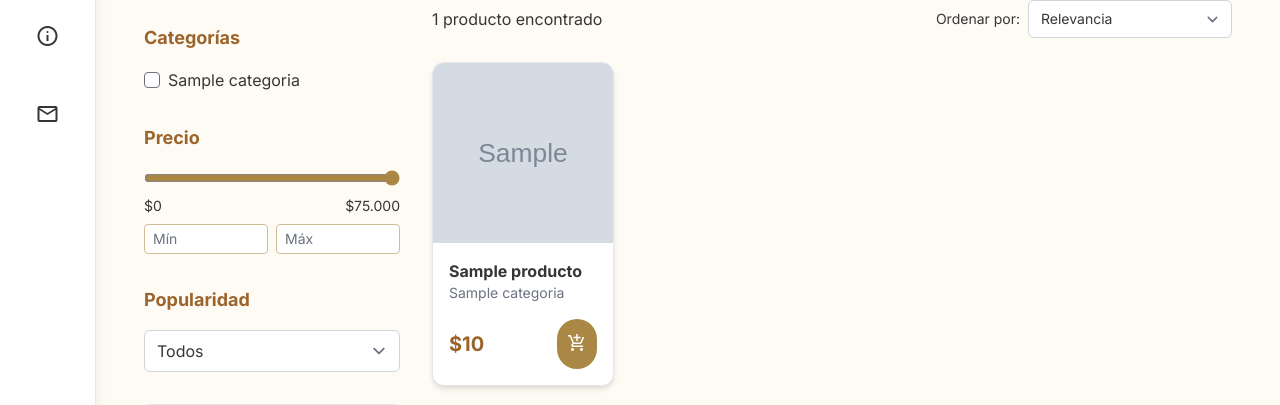
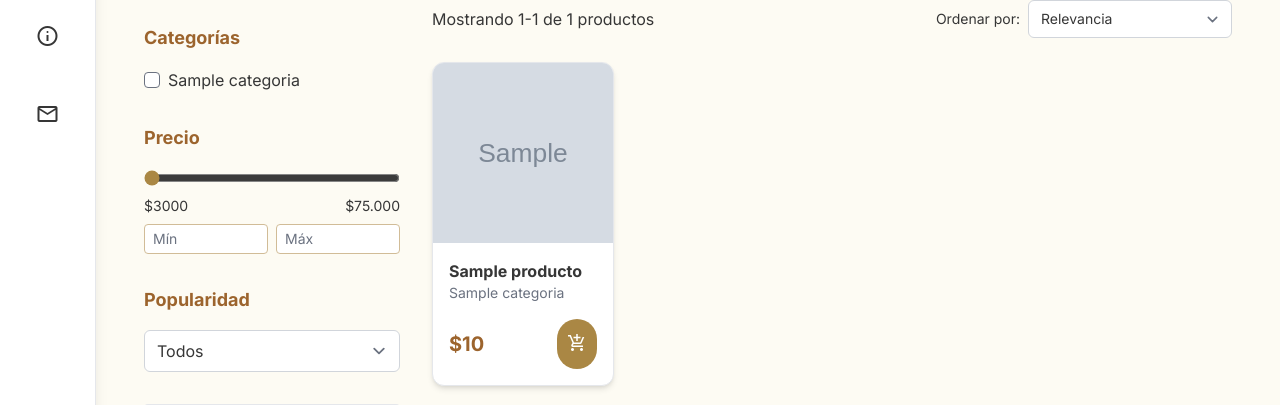
Before and after one commit to Josue-Ribero/meraki, a FastAPI app: page / in a window 1280 px wide. Shown: the part 108-513 px from the top of the page. Run offline with FastAPI, Linux system fonts and the light colour scheme; tables that the repository leaves empty hold one stand-in row (values such as "Sample post"); grey boxes marked "Sample" are stand-in pictures; some libraries are stand-ins or nearby versions.

Commit message:
Productos en la página principal con paginación

```diff
--- a/frontend/static/js/principal.js
+++ b/frontend/static/js/principal.js
@@ -1,4 +1,4 @@
-// principal.js - CON FILTROS COMPLETOS
+// principal.js - CON FILTROS COMPLETOS Y PAGINACIÓN
 let todosLosProductos = [];
 let categoriasDisponibles = [];
 let filtrosActivos = {
@@ -8,6 +8,10 @@ let filtrosActivos = {
   busqueda: '',
   orden: 'relevancia'
 };
+
+// Variables de paginación
+let paginaActual = 1;
+const productosPorPagina = 8;
 
 // FUNCIÓN PARA FORMATEAR PRECIOS CON PUNTOS
 function formatearPrecio(precio) {
@@ -70,6 +74,7 @@ function inicializarFiltros() {
       } else {
         filtrosActivos.categorias = filtrosActivos.categorias.filter(id => id !== this.value);
       }
+      paginaActual = 1; // Resetear a primera página al cambiar filtros
       aplicarFiltros();
     });
   });
@@ -93,6 +98,7 @@ function inicializarFiltros() {
     precioMaxSpan.textContent = `$${formatearPrecio(precioRange.value)}`;
     precioMaxInput.value = precioRange.value;
     filtrosActivos.precioMax = parseInt(precioRange.value);
+    paginaActual = 1; // Resetear a primera página al cambiar filtros
     aplicarFiltros();
   }
 
@@ -101,6 +107,7 @@ function inicializarFiltros() {
   precioMinInput.addEventListener('change', function () {
     const valor = parseInt(this.value) || 0;
     if (valor >= 0 && valor <= precioRange.value) {
+      paginaActual = 1; // Resetear a primera página al cambiar filtros
       aplicarFiltros();
     }
   });
@@ -116,18 +123,21 @@ function inicializarFiltros() {
   // Configurar filtro de popularidad
   document.getElementById('filtro-popularidad').addEventListener('change', function () {
     filtrosActivos.popularidad = this.value;
+    paginaActual = 1; // Resetear a primera página al cambiar filtros
     aplicarFiltros();
   });
 
   // Configurar ordenamiento
   document.getElementById('ordenar-por').addEventListener('change', function () {
     filtrosActivos.orden = this.value;
+    paginaActual = 1; // Resetear a primera página al cambiar filtros
     aplicarFiltros();
   });
 
   // Configurar búsqueda
   document.getElementById('search-input').addEventListener('input', function () {
     filtrosActivos.busqueda = this.value.toLowerCase();
+    paginaActual = 1; // Resetear a primera página al cambiar filtros
     aplicarFiltros();
   });
 
@@ -183,49 +193,44 @@ function aplicarFiltros() {
     productosFiltrados.sort((a, b) => b.id - a.id);
   }
 
-  mostrarProductos(productosFiltrados);
+  mostrarProductosPaginados(productosFiltrados);
 }
 
-// LIMPIAR FILTROS
-function limpiarFiltros() {
-  // Resetear checkboxes de categorías
-  document.querySelectorAll('.categoria-checkbox').forEach(checkbox => {
-    checkbox.checked = false;
-  });
+// MOSTRAR PRODUCTOS CON PAGINACIÓN
+function mostrarProductosPaginados(productosFiltrados) {
+  const totalProductos = productosFiltrados.length;
+  const totalPaginas = Math.ceil(totalProductos / productosPorPagina);
 
-  // Resetear precio
-  const precioMaxReal = Math.max(...todosLosProductos.map(p => p.precio));
-  const precioRange = document.getElementById('precio-range');
-  precioRange.value = precioMaxReal;
-
-  document.getElementById('precio-min-input').value = '';
-  document.getElementById('precio-max-input').value = '';
-  document.getElementById('precio-max').textContent = `$${formatearPrecio(precioMaxReal)}`;
-
-  // Resetear otros filtros
-  document.getElementById('filtro-popularidad').value = 'todos';
-  document.getElementById('ordenar-por').value = 'relevancia';
-  document.getElementById('search-input').value = '';
-
-  // Resetear estado de filtros
-  filtrosActivos = {
-    categorias: [],
-    precioMax: precioMaxReal,
-    popularidad: 'todos',
-    busqueda: '',
-    orden: 'relevancia'
-  };
-
-  aplicarFiltros();
+  // Ajustar página actual si es necesario
+  if (paginaActual > totalPaginas && totalPaginas > 0) {
+    paginaActual = totalPaginas;
+  } else if (totalPaginas === 0) {
+    paginaActual = 1;
   }
 
-// MOSTRAR PRODUCTOS
-function mostrarProductos(productos) {
+  // Calcular productos para la página actual
+  const inicio = (paginaActual - 1) * productosPorPagina;
+  const fin = inicio + productosPorPagina;
+  const productosPagina = productosFiltrados.slice(inicio, fin);
+
+  mostrarProductos(productosPagina, totalProductos);
+  mostrarPaginacion(totalPaginas, totalProductos);
+}
+
+// MOSTRAR PRODUCTOS EN LA PÁGINA ACTUAL
+function mostrarProductos(productos, totalProductos) {
   const container = document.getElementById('productos-container');
   const contador = document.getElementById('contador-productos');
 
   // Actualizar contador
-  contador.textContent = `${productos.length} producto${productos.length !== 1 ? 's' : ''} encontrado${productos.length !== 1 ? 's' : ''}`;
+  const inicio = (paginaActual - 1) * productosPorPagina + 1;
+  const fin = Math.min(paginaActual * productosPorPagina, totalProductos);
+
+  if (totalProductos === 0) {
+    contador.textContent = 'No se encontraron productos';
+  } else {
+    contador.textContent = `Mostrando ${inicio}-${fin} de ${totalProductos} productos`;
+  }
 
   if (!productos || productos.length === 0) {
     container.innerHTML = `
@@ -280,6 +285,140 @@ function mostrarProductos(productos) {
   agregarEventListenersCarrito();
 }
 
+// MOSTRAR CONTROLES DE PAGINACIÓN
+function mostrarPaginacion(totalPaginas, totalProductos) {
+  const container = document.getElementById('paginacion-container');
+
+  if (totalPaginas <= 1) {
+    container.innerHTML = '';
+    return;
+  }
+
+  let paginacionHTML = '';
+
+  // Botón Anterior
+  paginacionHTML += `
+    <button class="paginacion-btn" ${paginaActual === 1 ? 'disabled' : ''}
+            onclick="cambiarPagina(${paginaActual - 1})">
+      Anterior
+    </button>
+  `;
+
+  // Números de página
+  const paginasAMostrar = generarNumerosPagina(paginaActual, totalPaginas);
+
+  paginasAMostrar.forEach(numero => {
+    if (numero === '...') {
+      paginacionHTML += `<span class="paginacion-ellipsis">...</span>`;
+    } else {
+      paginacionHTML += `
+        <button class="paginacion-btn ${numero === paginaActual ? 'paginacion-btn-active' : ''}"
+                onclick="cambiarPagina(${numero})">
+          ${numero}
+        </button>
+      `;
+    }
+  });
+
+  // Botón Siguiente
+  paginacionHTML += `
+    <button class="paginacion-btn" ${paginaActual === totalPaginas ? 'disabled' : ''}
+            onclick="cambiarPagina(${paginaActual + 1})">
+      Siguiente
+    </button>
+  `;
+
+  container.innerHTML = paginacionHTML;
+}
+
+// GENERAR NÚMEROS DE PÁGINA CON ELIPSIS
+function generarNumerosPagina(paginaActual, totalPaginas) {
+  const paginas = [];
+  const paginasALaVista = 5; // Número máximo de páginas a mostrar
+
+  if (totalPaginas <= paginasALaVista) {
+    // Mostrar todas las páginas
+    for (let i = 1; i <= totalPaginas; i++) {
+      paginas.push(i);
+    }
+  } else {
+    // Lógica para mostrar páginas con elipsis
+    if (paginaActual <= 3) {
+      // Primeras páginas
+      for (let i = 1; i <= 4; i++) {
+        paginas.push(i);
+      }
+      paginas.push('...');
+      paginas.push(totalPaginas);
+    } else if (paginaActual >= totalPaginas - 2) {
+      // Últimas páginas
+      paginas.push(1);
+      paginas.push('...');
+      for (let i = totalPaginas - 3; i <= totalPaginas; i++) {
+        paginas.push(i);
+      }
+    } else {
+      // Páginas intermedias
+      paginas.push(1);
+      paginas.push('...');
+      for (let i = paginaActual - 1; i <= paginaActual + 1; i++) {
+        paginas.push(i);
+      }
+      paginas.push('...');
+      paginas.push(totalPaginas);
+    }
+  }
+
+  return paginas;
+}
+
+// CAMBIAR PÁGINA
+function cambiarPagina(nuevaPagina) {
+  paginaActual = nuevaPagina;
+  aplicarFiltros();
+
+  // Scroll suave hacia arriba
+  window.scrollTo({
+    top: document.getElementById('productos-container').offsetTop - 100,
+    behavior: 'smooth'
+  });
+}
+
+// LIMPIAR FILTROS
+function limpiarFiltros() {
+  // Resetear checkboxes de categorías
+  document.querySelectorAll('.categoria-checkbox').forEach(checkbox => {
+    checkbox.checked = false;
+  });
+
+  // Resetear precio
+  const precioMaxReal = Math.max(...todosLosProductos.map(p => p.precio));
+  const precioRange = document.getElementById('precio-range');
+  precioRange.value = precioMaxReal;
+
+  document.getElementById('precio-min-input').value = '';
+  document.getElementById('precio-max-input').value = '';
+  document.getElementById('precio-max').textContent = `$${formatearPrecio(precioMaxReal)}`;
+
+  // Resetear otros filtros
+  document.getElementById('filtro-popularidad').value = 'todos';
+  document.getElementById('ordenar-por').value = 'relevancia';
+  document.getElementById('search-input').value = '';
+
+  // Resetear estado de filtros y paginación
+  filtrosActivos = {
+    categorias: [],
+    precioMax: precioMaxReal,
+    popularidad: 'todos',
+    busqueda: '',
+    orden: 'relevancia'
+  };
+
+  paginaActual = 1;
+
+  aplicarFiltros();
+}
+
 // MOSTRAR ERROR
 function mostrarError(mensaje) {
   const container = document.getElementById('productos-container');
--- a/frontend/templates/principal.html
+++ b/frontend/templates/principal.html
@@ -76,10 +76,10 @@
             </div>
             <div>
               <h3 class="text-lg font-semibold text-color-secundario mb-4">Precio</h3>
-              <input id="precio-range" type="range" min="0" max="75000" value="75000"
+              <input id="precio-range" type="range" min="3000" max="75000" value="75000"
                 class="w-full accent-color-principal precio-range" />
               <div class="flex justify-between text-sm text-color-texto-oscuro mt-1">
-                <span id="precio-min">$0</span>
+                <span id="precio-min">$3000</span>
                 <span id="precio-max">$75.000</span>
               </div>
               <div class="flex space-x-2 mt-2">
@@ -126,6 +126,10 @@
               <p class="text-color-texto-oscuro">Cargando productos...</p>
             </div>
           </div>
+          <!-- CONTENEDOR DE PAGINACIÓN -->
+          <div id="paginacion-container" class="mt-8 flex justify-center items-center space-x-4">
+            <!-- La paginación se generará dinámicamente aquí -->
+          </div>
         </section>
       </div>
     </main>
```
Also changed, not shown: frontend/static/css/principal.css (+40 -0 lines), bucket/152ff1bb-5416-4ac4-b54c-00f1c6e30175_8.png (added), bucket/1cfaf9dc-31a0-49a2-8221-09b1d90f2cd6_4.png (added), bucket/43ab7427-1d7d-4c29-9e3f-74361e429d2b_2.png (added), bucket/86dd4c63-d964-4bb4-845a-44897568ca34_grafico1.jpg (added), bucket/8a9cf752-cff0-4596-85b2-359a34c7e77c_12.png (added). Lines whose indentation alone changed are shown as unchanged.
